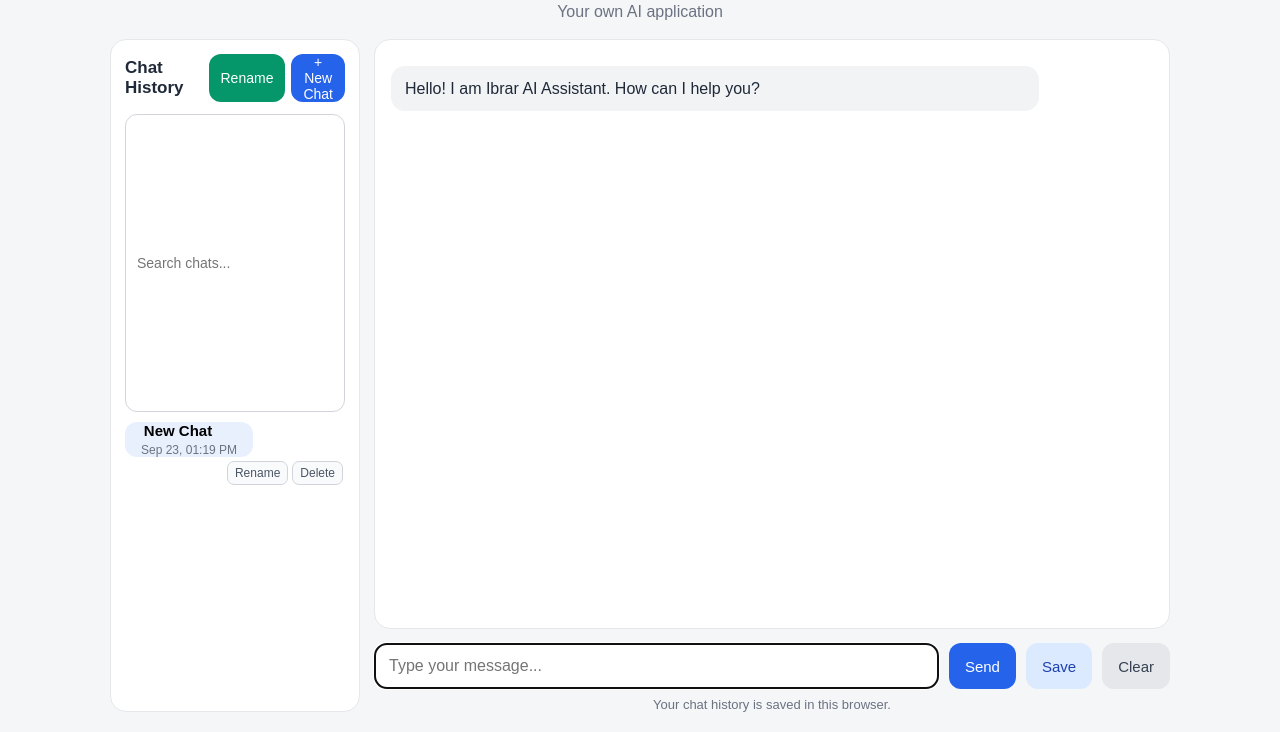
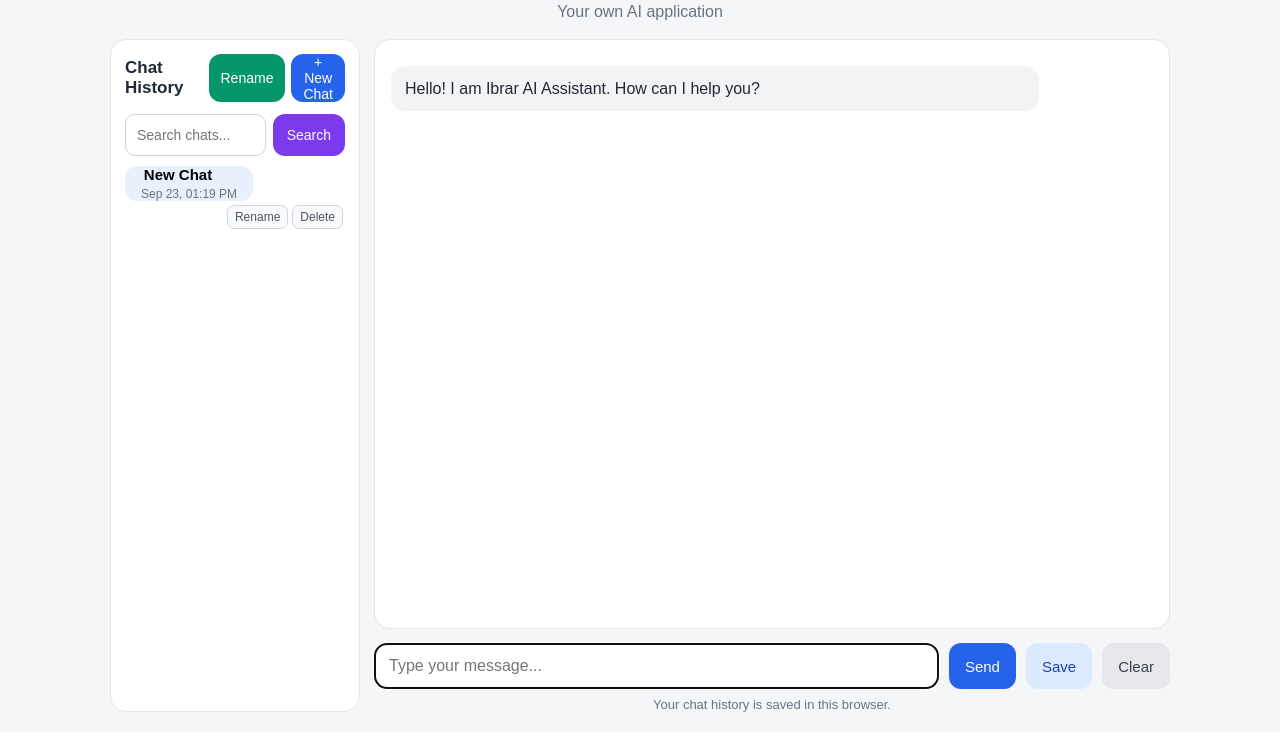
Before and after one commit to Ibrar0064/ibrar-ai-assistant, a website: page public/index.html in a window 1280 px wide. Shown: the part 68-800 px from the top of the page. Drawn offline with Linux system fonts and the light colour scheme.

Commit message:
Fix chat search button and improve chat history saving

```diff
--- a/public/index.html
+++ b/public/index.html
@@ -17,7 +17,9 @@
     #newChat, #renameSelected { color: white; min-height: 38px; padding: 0 12px; font-size: 14px; }
     #newChat { background: #2563eb; }
     #renameSelected { background: #059669; }
-    #historySearch { width: 100%; margin: 0 0 10px; padding: 10px 11px; font-size: 14px; }
+    #historySearch { width: 100%; margin: 0; padding: 10px 11px; font-size: 14px; border: 1px solid #d1d5db; border-radius: 10px; }
+    #searchChats { background: #7c3aed; color: white; min-height: 42px; padding: 0 14px; font-size: 14px; }
+    .history-search { display: flex; gap: 7px; margin: 0 0 10px; }
     #historyList { overflow-y: auto; flex: 1; }
     .history-row { position: relative; margin-bottom: 8px; }\n    .history-item { width: 100%; text-align: left; background: #f8fafc; color: #374151; padding: 10px 82px 10px 11px; min-height: auto; border: 1px solid #e5e7eb; overflow: hidden; }
     .history-item.active { background: #e8f0fe; border-color: #93c5fd; }
@@ -57,7 +59,7 @@
     <div class="workspace">
       <aside class="history-panel">
         <div class="history-header"><h2>Chat History</h2><div style="display:flex;gap:6px;"><button id="renameSelected" type="button">Rename</button><button id="newChat" type="button">+ New Chat</button></div></div>
-        <input id="historySearch" type="search" autocomplete="off" placeholder="Search chats..." aria-label="Search chat history" />
+        <div class="history-search"><input id="historySearch" type="search" autocomplete="off" placeholder="Search chats..." aria-label="Search chat history" /><button id="searchChats" type="button">Search</button></div>
         <div id="historyList"></div>
       </aside>
       <section class="chat-area">
@@ -86,7 +88,7 @@
   <script>
     const chat = document.getElementById("chat"), form = document.getElementById("chatForm"), input = document.getElementById("message");
     const send = document.getElementById("send"), save = document.getElementById("save"), clear = document.getElementById("clear");
-    const newChat = document.getElementById("newChat"), renameSelected = document.getElementById("renameSelected"), historyList = document.getElementById("historyList"), historySearch = document.getElementById("historySearch");
+    const newChat = document.getElementById("newChat"), renameSelected = document.getElementById("renameSelected"), historyList = document.getElementById("historyList"), historySearch = document.getElementById("historySearch"), searchChats = document.getElementById("searchChats");
     const renameBackdrop = document.getElementById("renameBackdrop"), renameInput = document.getElementById("renameInput");
     const renameCancel = document.getElementById("renameCancel"), renameConfirm = document.getElementById("renameConfirm");
     const CHATS_KEY = "ibrar_ai_chat_history_v2", OLD_KEY = "ibrar_ai_chat_history_v1";
@@ -207,7 +209,8 @@
     clear.addEventListener("click",clearCurrentChat);
     renameConfirm.addEventListener("click",renameActiveChat);
     renameSelected.addEventListener("click",()=>{if(activeChatId)openRename(activeChatId);else alert("Please select a chat first.");});
-    historySearch.addEventListener("input",renderHistoryPanel);
+    searchChats.addEventListener("click",renderHistoryPanel);
+    historySearch.addEventListener("keydown",(event)=>{if(event.key==="Enter"){event.preventDefault();renderHistoryPanel();}});
     renameCancel.addEventListener("click",closeRename);
     renameBackdrop.addEventListener("click",(event)=>{if(event.target===renameBackdrop)closeRename();});
     renameInput.addEventListener("keydown",(event)=>{if(event.key==="Enter"){event.preventDefault();renameActiveChat();} if(event.key==="Escape"){event.preventDefault();closeRename();}});
```
